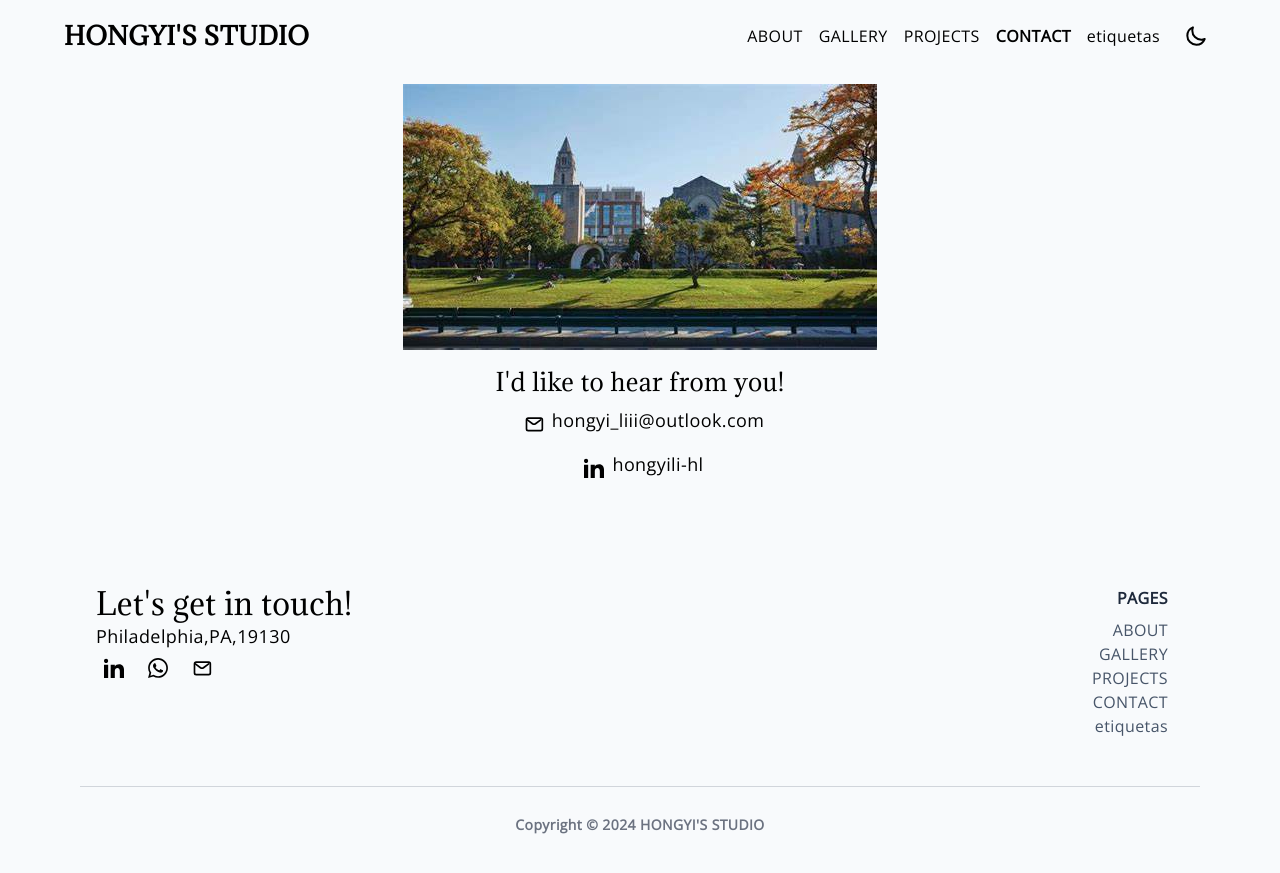
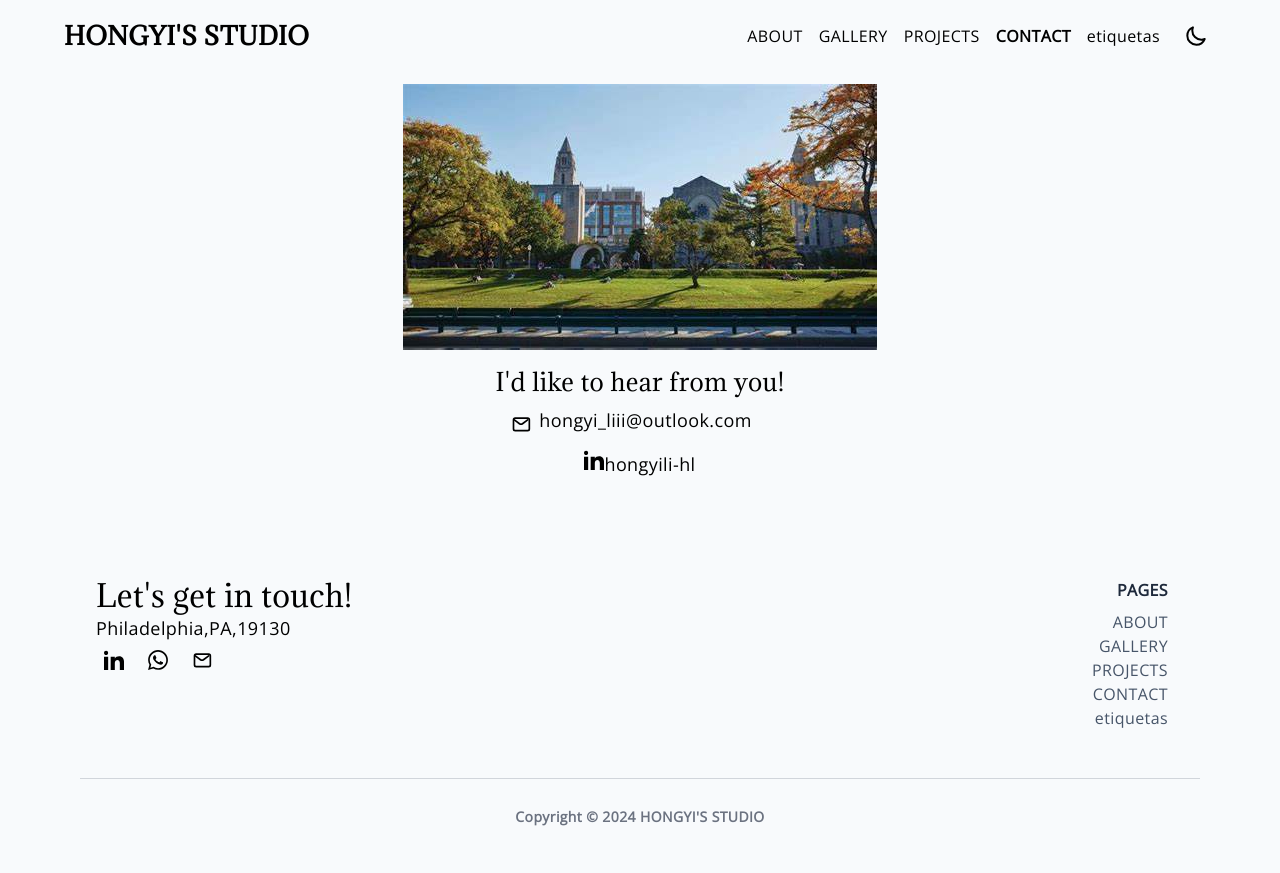
Before and after one commit to hongyili-hl/hongyili-hl.github.io, a Jekyll site: the page built from sample.md, in a window 1280 px wide. Shown: the top 873 px of the page. Built offline with Jekyll 4.4.1, drawn with Linux system fonts in a browser that asks for light colours.

Commit message:
Update contact.html

```diff
--- a/_layouts/contact.html
+++ b/_layouts/contact.html
@@ -9,7 +9,7 @@
   <h5 class="text-2xl">{{ site.data[site.lang].footer.title | default: "I'd like to hear from you!" |
   localize}}</h5>
 </div>
-<div class="flex justify-center py-1 md:py-6">
+<div class="flex justify-center py-1 md:py-6" style="margin: 0 25px 0 0">
   <a class="p-2" href="{{site.rrss.email}}">
     <svg class="h-5 w-5" viewBox="0 0 24 24" fill="none" xmlns="http://www.w3.org/2000/svg" stroke="currentColor">
       <g id="SVGRepo_bgCarrier" stroke-width="0"></g>
@@ -24,7 +24,7 @@
    {{ site.data[site.lang].footer.description | default: "hongyi_liii@outlook.com" }}
   </span>
 </div>
-<div class="flex justify-center py-1 md:py-6">
+<div class="flex justify-center py-1 md:py-6" style="margin: 0 146px 0 0>
   <a class="p-2" href="{{site.rrss.linkedin}}">
     <!-- Linkedin -->
     <svg xmlns="http://www.w3.org/2000/svg" class="h-5 w-5" fill="currentColor" viewBox="0 0 24 24">
```
